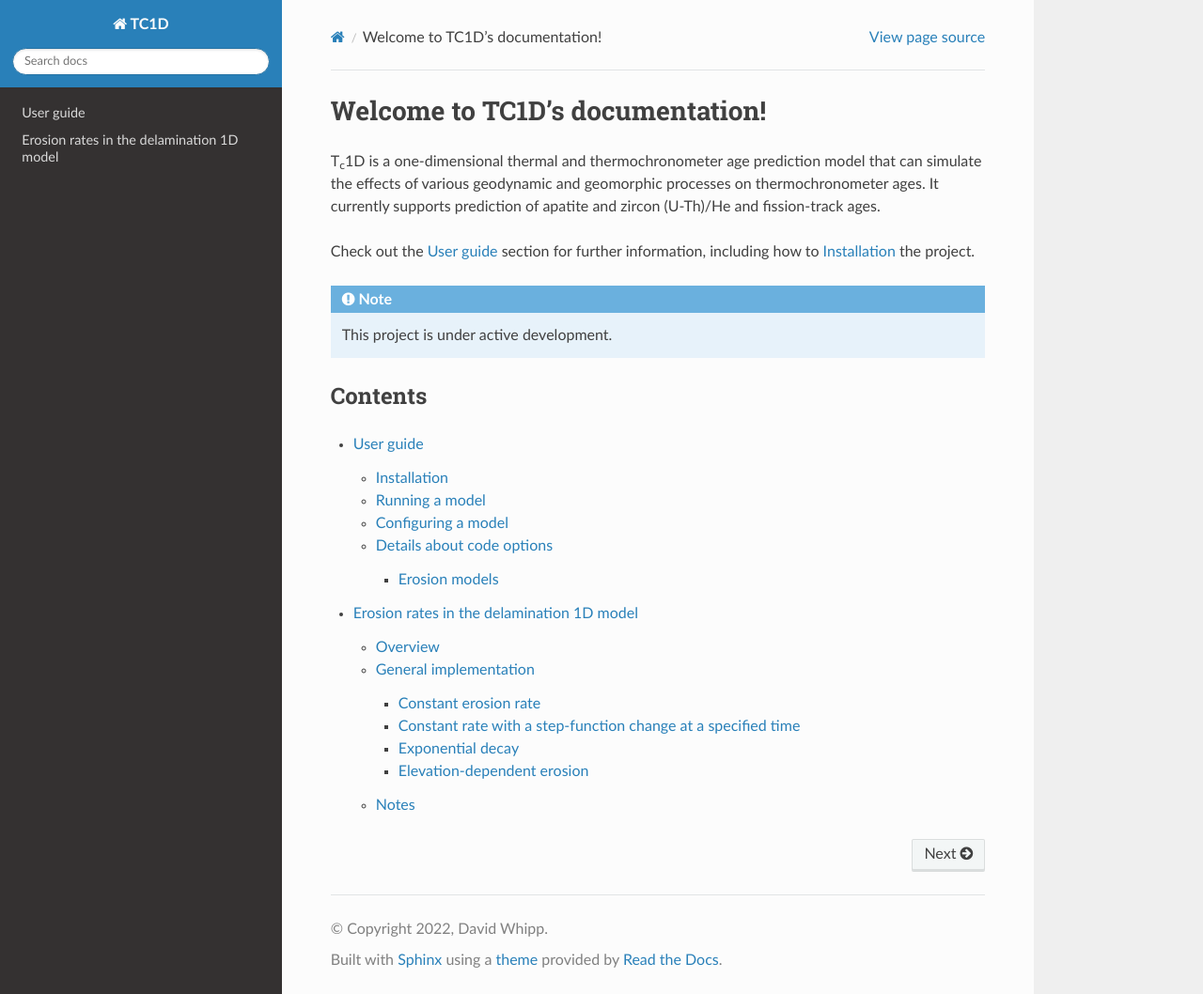
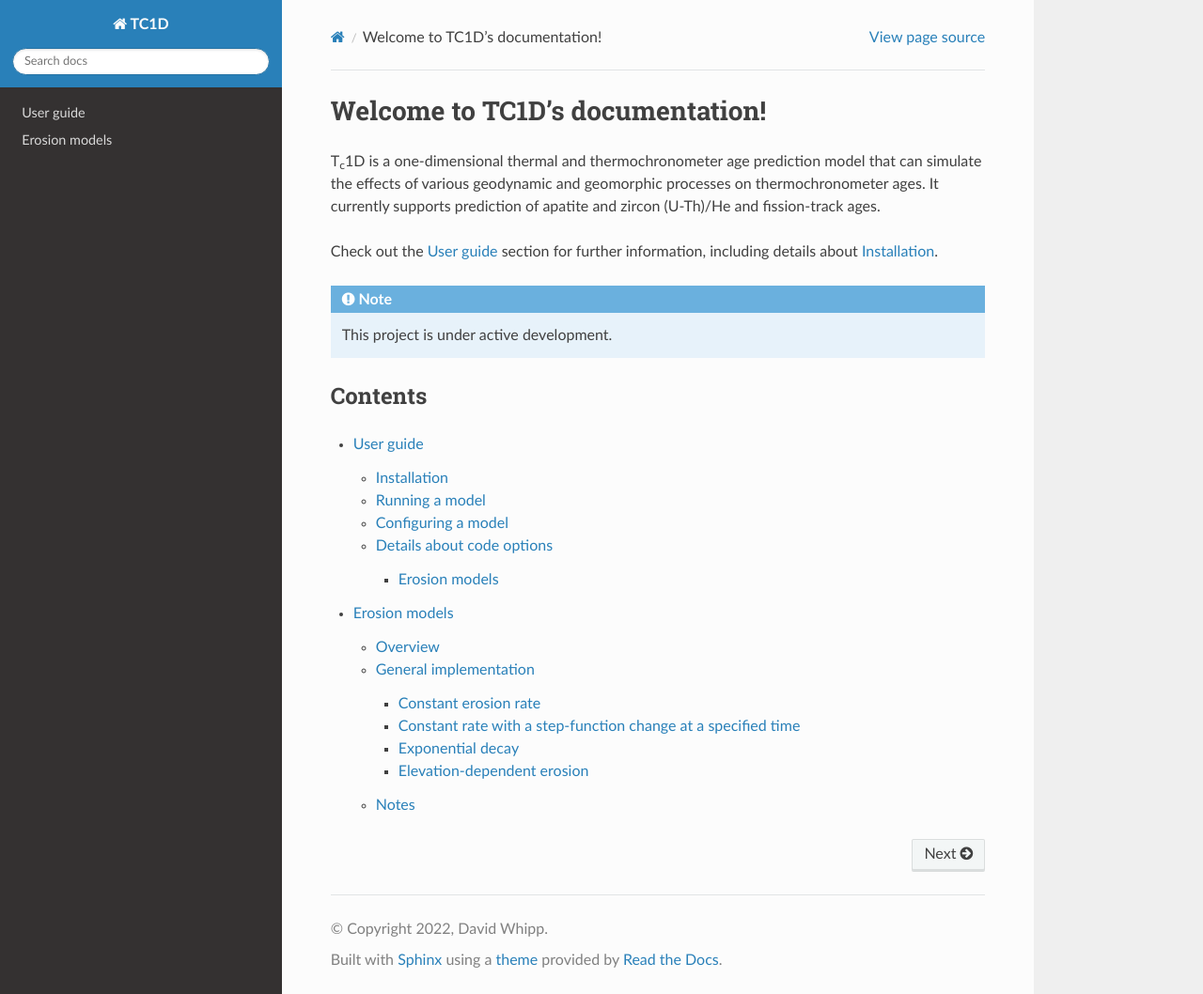
Before and after one commit to HUGG/TC1D, a Sphinx documentation site: the page built from docs/source/index.rst, in a window 1280 px wide and 1058 px high. Shown: the whole window at 94% size. Built offline with Sphinx 7.4.7 and the Read the Docs theme 2.0.0, drawn with Linux system fonts in a browser that asks for light colours; some of the changed lines change nothing that is shown.

Commit message:
Minor editing of erosion models basic info

````diff
--- a/docs/source/erosion-models.md
+++ b/docs/source/erosion-models.md
@@ -1,22 +1,27 @@
-# Erosion rates in the delamination 1D model
+# Erosion models
 
 ## Overview
 
-There are several options for how erosion can be defined in the delamination 1D thermal models. In most cases these options use the difference in initial and final Moho depth (along with the total simulation time) to determine the magnitude of erosion. From there, the distribution of erosion rates with time can be determined. Planned (and implemented) options for the erosion rate calculation include:
+There are several options for how erosion can be defined in the T<sub>c</sub>1D thermal models.
+Planned (and implemented) options for the erosion rate calculation include:
 
 1. Constant erosion rate
 2. Constant rate with a step-function change at a specified time
 3. Exponential decay
-4. Elevation-dependent erosion (does not use Moho depths!)
+4. Emplacement and erosional removal of a thrust sheet
+5. Tectonic exhumation and erosion
 
 Below is a general description of how erosion is implemented in the code as well as details about how each option works.
 
 ## General implementation
 
-The calculation of erosion rates in the delamination 1D model is done in a function titled `calculate_erosion_rate`, which returns a single value `vx`, the erosion rate to be used for the given time step. The function definition statement is below, to give you a sense of the values that can be passed to the function:
+The calculation of erosion rates in T<sub>c</sub>1D is done in a function titled `calculate_erosion_rate`, which returns a single value `vx`, the erosion rate to be used for the given time step.
+The function definition statement is below, to give you a sense of the values that can be passed to the function:
 
 ```python
-def calculate_erosion_rate(t_total, current_time, magnitude, type, erotype_opt1, erotype_opt2):
+def calculate_erosion_rate(
+    t_total, current_time, ero_type, ero_option1, ero_option2, ero_option3, ero_option4, ero_option5
+):
     """Defines the way in which erosion should be applied."""
 ```
 
@@ -24,34 +29,34 @@
 
 - `t_total`: The total model run time
 - `current_time`: The current time in the model
-- `magnitude`: The erosion magnitude (difference in Moho depths)
-- `type`: The type of erosion model to be used.
+- `ero_type`: The type of erosion model to be used.
   - `1` = Constant erosion rate
   - `2` = Constant rate with a step-function change at a specified time
   - `3` = Exponential decay
-  - `4` = Elevation-dependent erosion
-- `erotype_opt1`, `erotype_opt2`: Optional parameters depending on the selected erosion model
+  - `4` = Thrust sheet emplacement/erosion
+  - `5` = Tectonic exhumation and erosion
+- `ero_option1`, `ero_option2`, `...`: Optional parameters depending on the selected erosion model
 
 Details about the implementation of the erosion model options can be found below.
 
 ### Constant erosion rate
 
-![Constant erosion rate model example](https://github.com/HUGG/delamination-1D/blob/main/png/cooling_hist_erotype1.png)<br/>
+![Constant erosion rate model example](png/cooling_hist_erotype1.png)<br/>
 *Example cooling history for the constant erosion rate erosion model.*
 
 The constant erosion rate case is the simplest option. Here, the return value `vx` is simply the erosion magnitude divided by the simulation time. In Python this is
 
 ```python
-    # Constant erosion rate
-    if type == 1:
-        vx = magnitude / t_total
+# Constant erosion rate
+if ero_type == 1:
+    vx = kilo2base(ero_option1) / t_total
 ```
 
-`erotype_opt1` and `erotype_opt2` are not used in this erosion model.
+where `ero_option1` is the erosion magnitude in km.
 
 ### Constant rate with a step-function change at a specified time
 
-![Step-function change in erosion rate model example](https://github.com/HUGG/delamination-1D/blob/main/png/cooling_hist_erotype2.png)<br/>
+![Step-function change in erosion rate model example](png/cooling_hist_erotype2.png)<br/>
 *Example cooling history for the constant rate with a step-function change at a specified time erosion model.*
 
 The constant rate with a step-function change at a specified time model works similarly to the constant erosion case above, except that the user specifies the initial erosion rate and duration, while the second phase of erosion will be calculated based on the remaining erosion magnitude. Thus, there are some additional options in this model:
@@ -77,7 +82,7 @@
 
 ### Exponential decay
 
-![Exponential decay in erosion rate model example](https://github.com/HUGG/delamination-1D/blob/main/png/cooling_hist_erotype3.png)<br/>
+![Exponential decay in erosion rate model example](png/cooling_hist_erotype3.png)<br/>
 *Example cooling history for the exponential decay erosion model.*
 
 The exponential decay erosion model works by calculating a maximum erosion rate based on the characteristic time of decay, magnitude of erosion, and model run time. The user inputs the time over which the erosion rate should decay exponentially to $1/e$ times the original value and the code determines the erosion rate that will result in erosion of the difference in Moho depths over the simulation time. One erosion model option is used for this case:
--- a/docs/source/index.rst
+++ b/docs/source/index.rst
@@ -5,7 +5,7 @@
 It currently supports prediction of apatite and zircon (U-Th)/He and fission-track ages.
 
 Check out the :doc:`usage` section for further information, including
-how to :ref:`installation` the project.
+details about :ref:`installation`.
 
 .. note::
 
````
